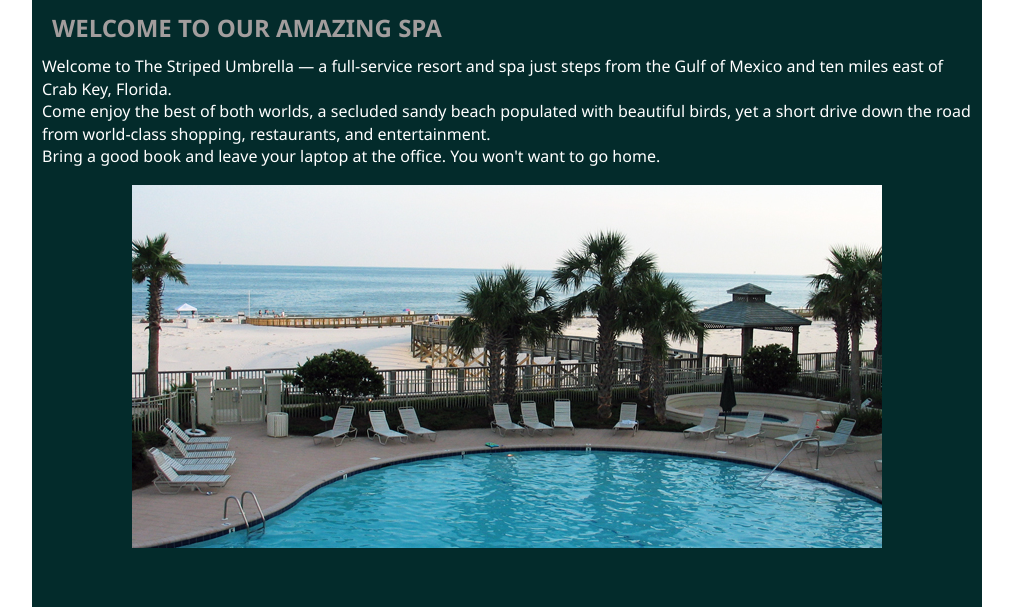
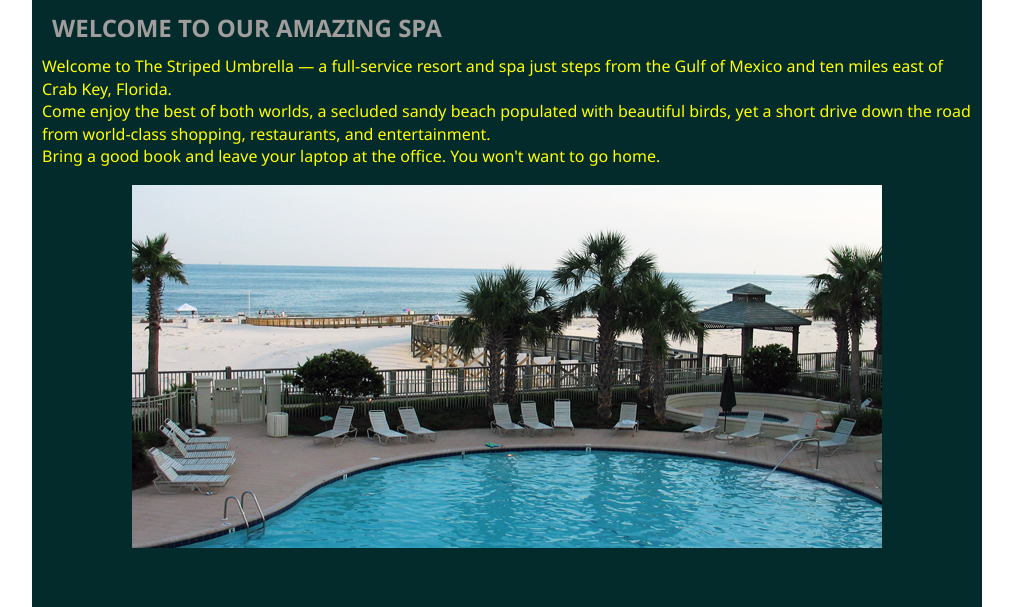
Before and after one commit to Kazulhu/html-css-part2, a plain HTML site: page index.html in a window 1280 px wide. Shown: the part 184-791 px from the top of the page, without its empty margins (133-1146 px from the left). Drawn offline with Linux system fonts and the light colour scheme.

Commit message:
Update style.css

```diff
--- a/css/style.css
+++ b/css/style.css
@@ -1,7 +1,7 @@
 /*2*/
 body{
-    /*2a: color of text red*/
-    color: white;
+    /*2a: color of text yellow*/
+    color: yellow;
     /*2b: background image blue*/
     background-image:url("../assets/images/dark-wood2.jpg");
     /*2c: font family sans-serif*/
```
